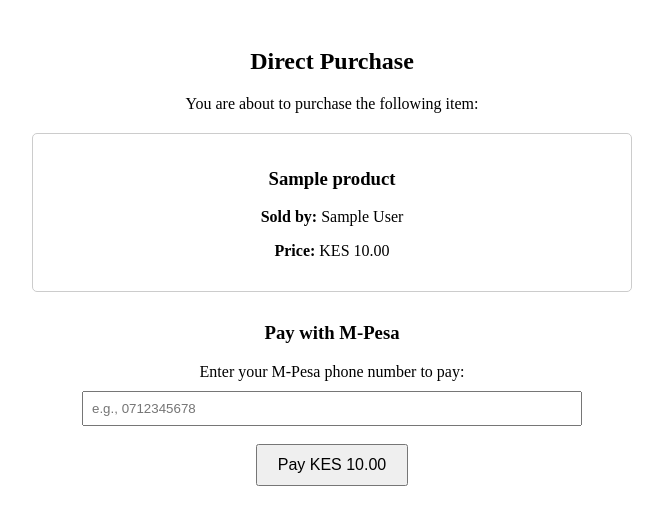
After one commit to toonshi/sokoline, a Django app: page /products/buy/1/ in a window 1280 px wide. The commit adds this page. Shown: the top 525 px of the page, without its empty margins (308-971 px from the left). Run offline with Django 5.2, Linux system fonts and the light colour scheme; tables that the repository leaves empty hold one stand-in row (values such as "Sample post").

Commit message:
feat: Implement direct purchase links

```diff
--- a/products/urls.py
+++ b/products/urls.py
@@ -1,8 +1,9 @@
 from django.urls import path
-from .views import ProductListView, ProductDetailView, ProductCreateView
+from .views import ProductListView, ProductDetailView, ProductCreateView, product_purchase_view
 
 urlpatterns = [
     path('', ProductListView.as_view(), name='product_list'),
     path('new/', ProductCreateView.as_view(), name='product_create'),
+    path('buy/<int:pk>/', product_purchase_view, name='product_purchase'),
     path('<int:pk>/', ProductDetailView.as_view(), name='product_detail'),
 ]
--- a/products/views.py
+++ b/products/views.py
@@ -1,3 +1,4 @@
+from django.shortcuts import render, get_object_or_404
 from django.views.generic import ListView, DetailView, CreateView
 from django.contrib.auth.mixins import LoginRequiredMixin
 from .models import Product
@@ -20,3 +21,7 @@ class ProductCreateView(LoginRequiredMixin, CreateView):
     def form_valid(self, form):
         form.instance.owner = self.request.user
         return super().form_valid(form)
+
+def product_purchase_view(request, pk):
+    product = get_object_or_404(Product, pk=pk)
+    return render(request, 'products/product_purchase.html', {'product': product})
--- /dev/null
+++ b/templates/products/product_purchase.html
@@ -0,0 +1,65 @@
+{% extends 'base.html' %}
+
+{% block content %}
+  <div style="max-width: 600px; margin: auto; padding: 20px; text-align: center;">
+    <h2>Direct Purchase</h2>
+    <p>You are about to purchase the following item:</p>
+
+    <div style="border: 1px solid #ccc; padding: 15px; border-radius: 5px; margin-top: 20px;">
+        <h3>{{ product.name }}</h3>
+        <p><strong>Sold by:</strong> {{ product.owner.business_name|default:product.owner.username }}</p>
+        <p><strong>Price:</strong> KES {{ product.price }}</p>
+    </div>
+
+    <div style="margin-top: 30px;">
+        <h3>Pay with M-Pesa</h3>
+        <form id="mpesaPaymentForm">
+            {% csrf_token %}
+            <label for="phoneNumber">Enter your M-Pesa phone number to pay:</label><br>
+            <input type="tel" id="phoneNumber" name="phoneNumber" placeholder="e.g., 0712345678" required style="padding: 8px; margin-top: 10px; width: 80%;"><br><br>
+            <button type="submit" style="padding: 10px 20px; font-size: 16px;">Pay KES {{ product.price }}</button>
+        </form>
+        <p id="paymentMessage" style="margin-top: 15px; font-weight: bold;"></p>
+    </div>
+  </div>
+
+  <script>
+    document.getElementById('mpesaPaymentForm').addEventListener('submit', function(event) {
+      event.preventDefault();
+      const phoneNumber = document.getElementById('phoneNumber').value;
+      const productId = {{ product.pk }};
+      const csrfToken = document.querySelector('[name=csrfmiddlewaretoken]').value;
+      const paymentMessage = document.getElementById('paymentMessage');
+
+      paymentMessage.textContent = 'Initiating M-Pesa STK Push...';
+      paymentMessage.style.color = 'blue';
+
+      fetch('{% url "initiate_payment" %}', {
+        method: 'POST',
+        headers: {
+          'Content-Type': 'application/json',
+          'X-CSRFToken': csrfToken
+        },
+        body: JSON.stringify({
+          product_id: productId,
+          phone_number: phoneNumber
+        })
+      })
+      .then(response => response.json())
+      .then(data => {
+        if (data.status === 'success') {
+          paymentMessage.textContent = 'STK Push sent successfully! Please check your phone and enter your M-Pesa PIN to complete the payment.';
+          paymentMessage.style.color = 'green';
+        } else {
+          paymentMessage.textContent = 'Payment initiation failed: ' + (data.message || 'Unknown error.');
+          paymentMessage.style.color = 'red';
+        }
+      })
+      .catch(error => {
+        paymentMessage.textContent = 'An error occurred: ' + error.message;
+        paymentMessage.style.color = 'red';
+        console.error('Error:', error);
+      });
+    });
+  </script>
+{% endblock %}
```
Also changed, not shown: templates/registration/profile.html (+13 -2 lines).
